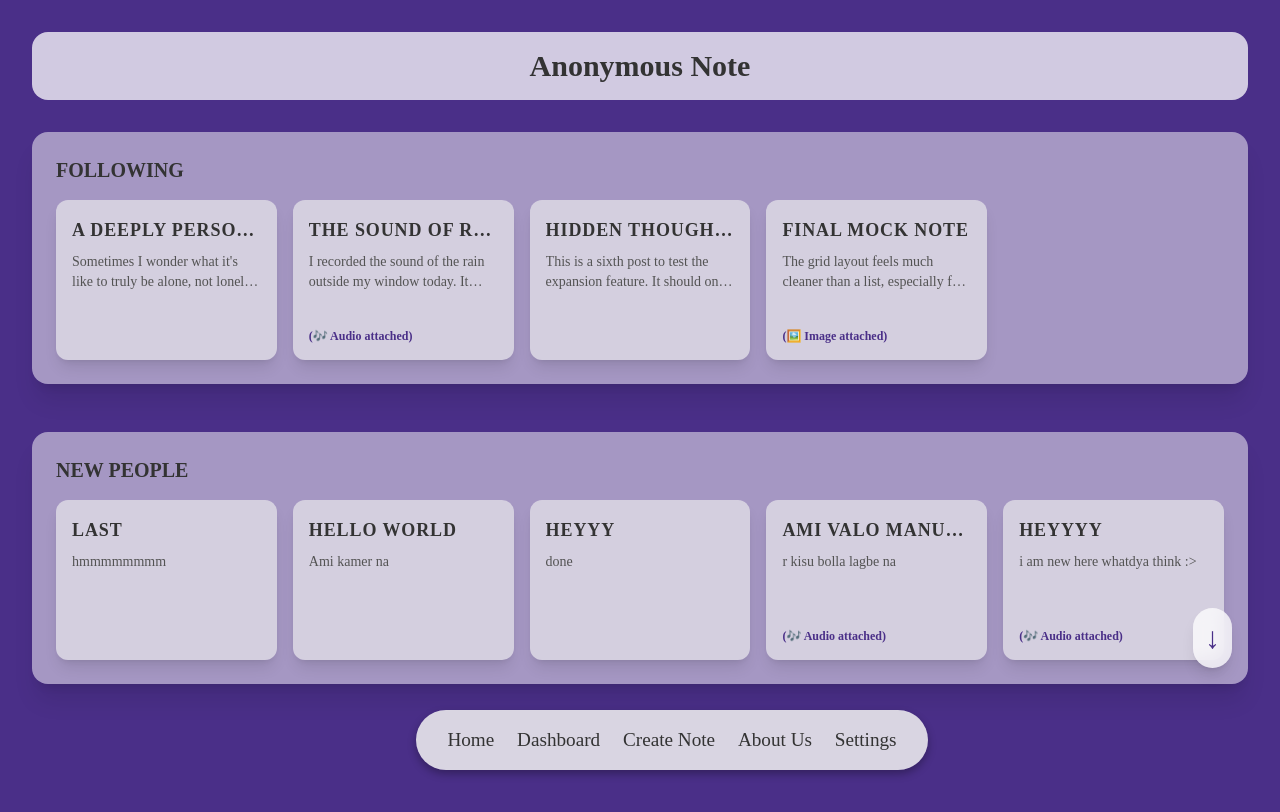
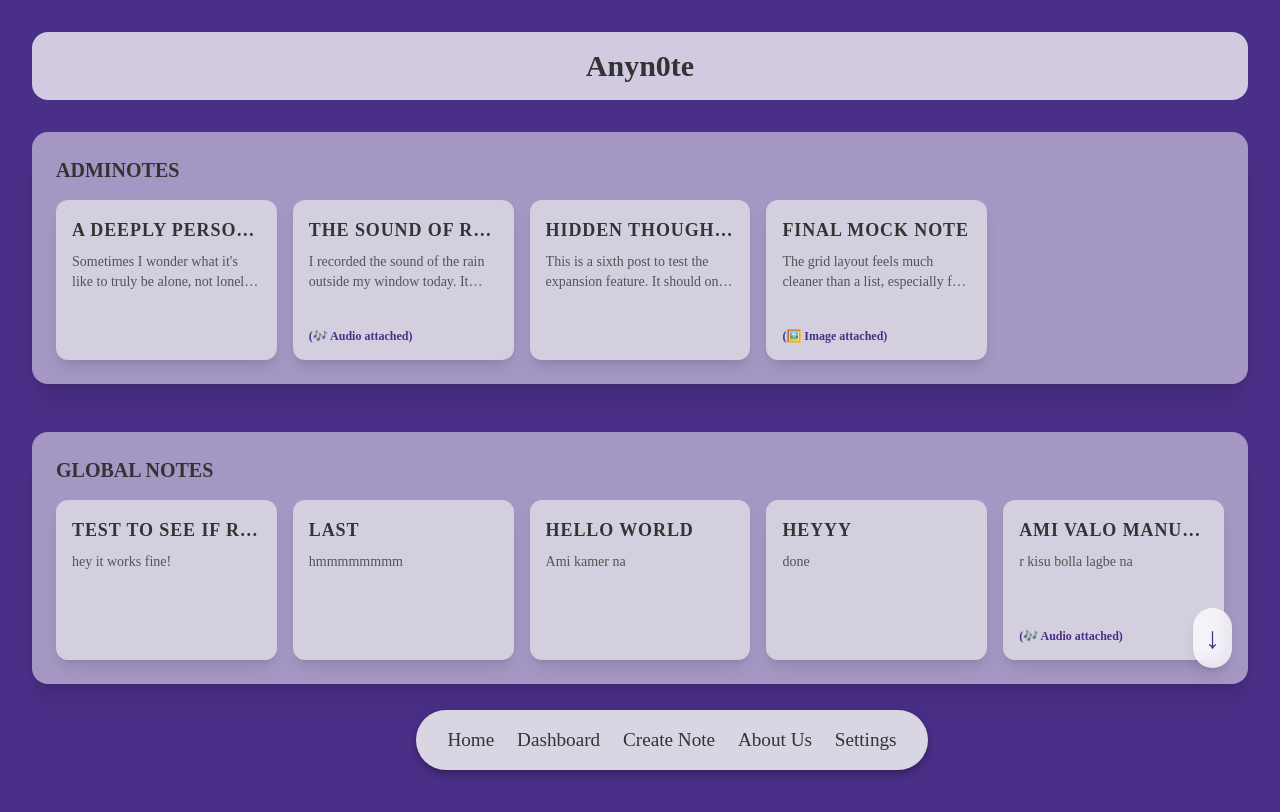
Before and after one commit to Anyn0te/website, a Next.js app: page / in a window 1280 px wide. Built offline with nearby package versions, Linux system fonts and the light colour scheme.

Commit message:
anyn0te: Update branding, navigation labels, and improve note creation UX
Signed-off-by: tillua467 <tillua467@gmail.com>

```diff
--- a/app/data/mockNotes.json
+++ b/app/data/mockNotes.json
@@ -1,4 +1,12 @@
 [
+  {
+    "id": 1760995877113.9456,
+    "title": "Test to see if redirecting working file",
+    "content": "hey it works fine!",
+    "media": null,
+    "isFollowing": false,
+    "mediaUrl": null
+  },
   {
     "id": 1760977867461.3152,
     "title": "last ",
--- a/app/page.tsx
+++ b/app/page.tsx
@@ -13,20 +13,20 @@ export default function Home() {
     <div className="p-8 pb-32">
 
       <header className="mb-8 p-4 bg-white/75 rounded-2xl backdrop-blur-sm">
-        <h1 className="text-3xl font-bold text-center text-[#333]">Anonymous Note</h1>
+        <h1 className="text-3xl font-bold text-center text-[#333]">Anyn0te</h1>
       </header>
 
       <main className="space-y-12">
         <NoteSection
-          title="Following"
+          title="Adminotes"
           notes={followingNotes}
-          expandToPage="/follower"
+          expandToPage="/adminote"
         />
 
         <NoteSection
-          title="New people"
+          title="Global Notes"
           notes={newPeopleNotes}
-          expandToPage="/Notes"
+          expandToPage="/notes"
         />
       </main>
 
--- a/app/post/page.tsx
+++ b/app/post/page.tsx
@@ -81,7 +81,6 @@ export default function CreateNotePage() {
         const result = await response.json();
 
         if (response.ok) {
-            alert('Note posted anonymously! Redirecting to home.');
             router.push('/');
 
             setTitle('');
@@ -125,7 +124,7 @@ export default function CreateNotePage() {
               type="text"
               value={title}
               onChange={(e) => setTitle(e.target.value)}
-              placeholder="A concise summary of your thought..."
+              placeholder="Do a thought need a title?..."
               maxLength={100}
               className="p-3 rounded-xl border-2 border-[#4a2f88]/50 focus:border-[#4a2f88] focus:outline-none bg-[#f0f0f0dc] text-[#333] placeholder-[#535353] font-sans"
             />
@@ -133,13 +132,13 @@ export default function CreateNotePage() {
 
           <div className="flex flex-col">
             <label htmlFor="content" className="text-lg font-semibold text-[#333] mb-2">
-              Your Anonymous Note
+              Note
             </label>
             <textarea
               id="content"
               value={content}
               onChange={handleContentChange}
-              placeholder="Share your personal thoughts here..."
+              placeholder="Hmmm....title wasn't enough let's me explain more!"
               required
               rows={8}
               className={`p-3 rounded-xl border-2 ${wordCount > MAX_WORD_COUNT ? 'border-red-500' : 'border-[#4a2f88]/50'} focus:border-[#4a2f88] focus:outline-none bg-[#f0f0f0dc] text-[#333] placeholder-[#535353] resize-y font-sans`}
```
